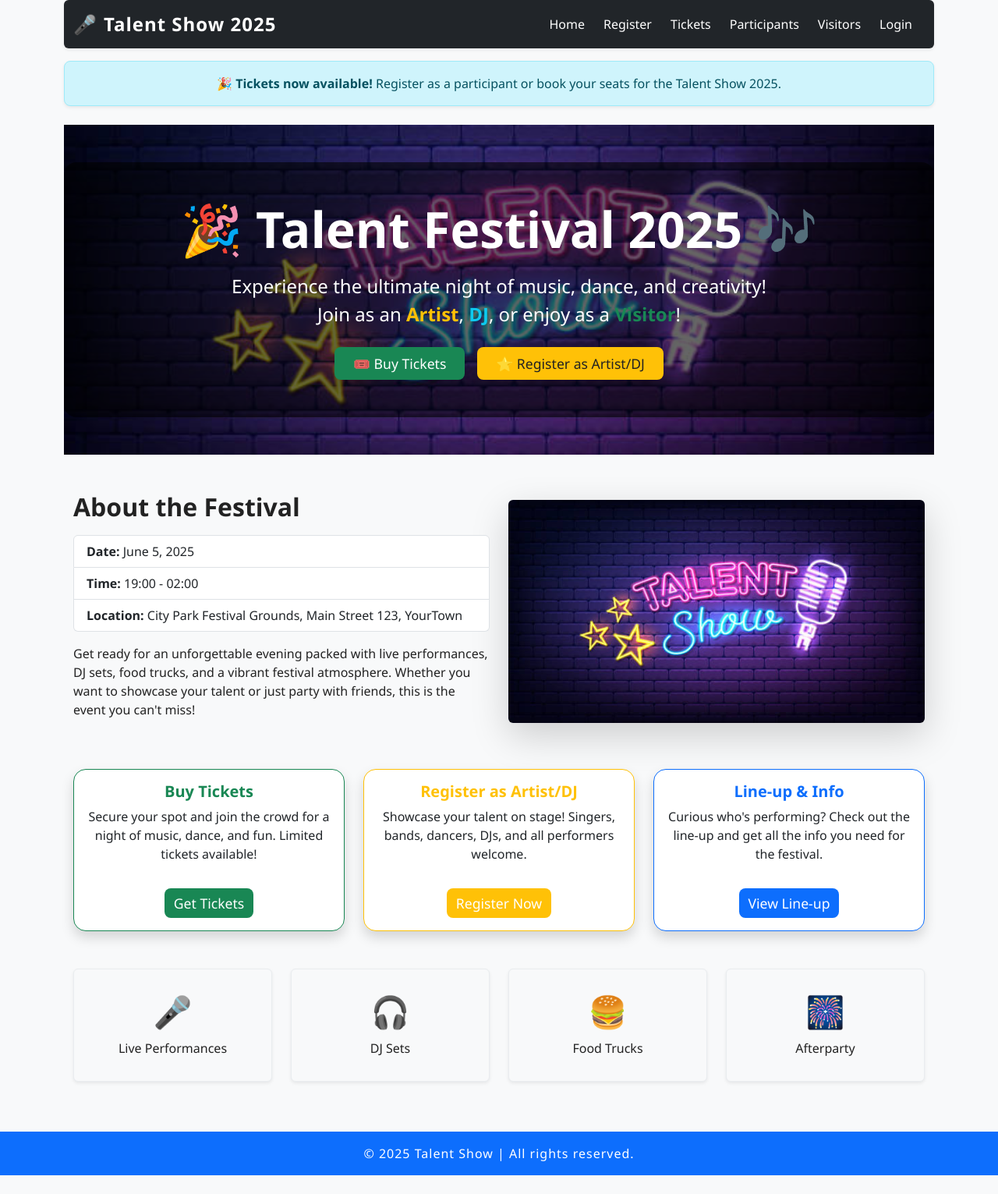
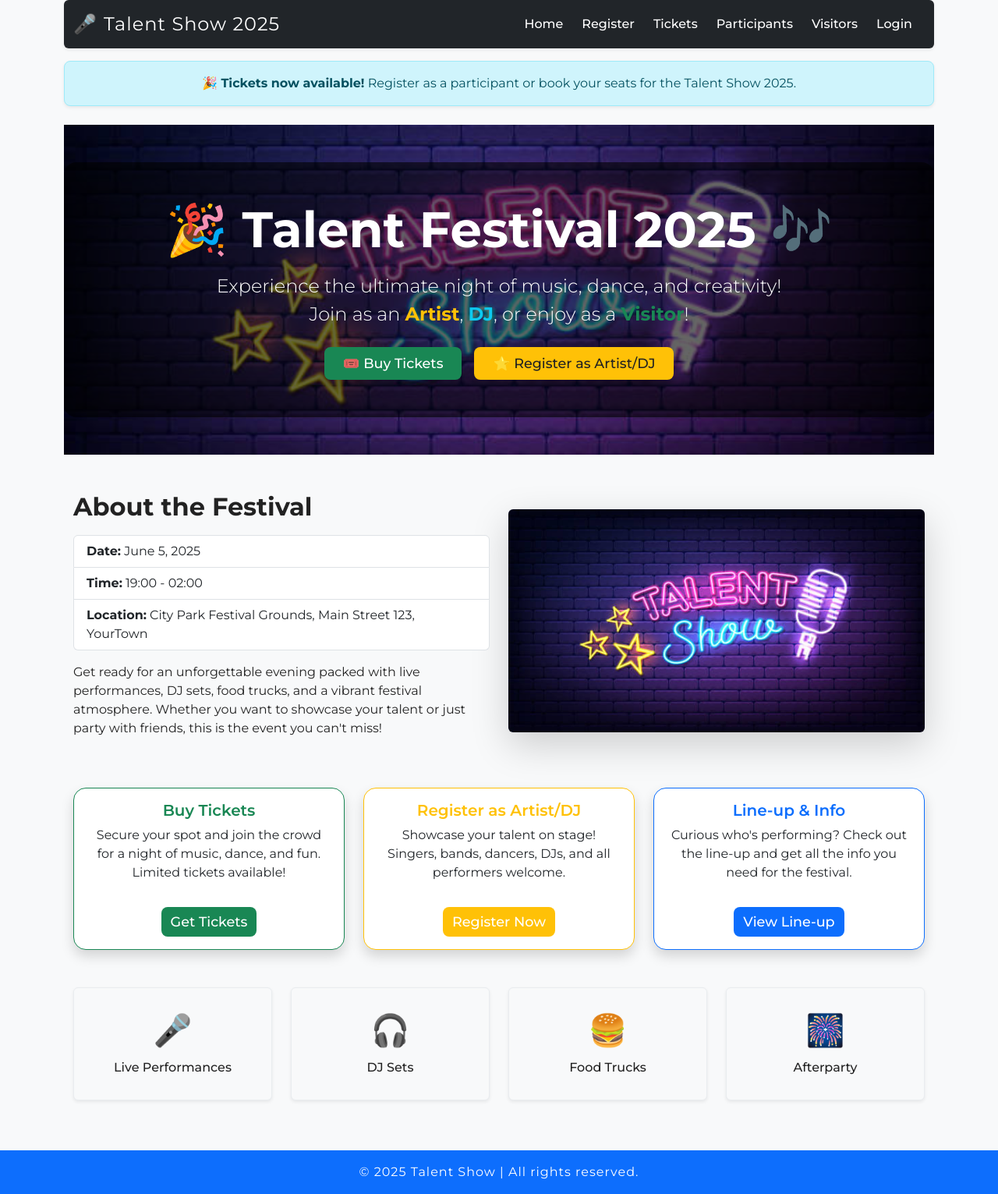
Before and after one commit to KevinvdWeert/Talentenshow-project, a PHP site: page / in a window 1280 px wide. Shown: the whole page at 78% size. Before the commit the page ends 1507 px from the top, so only its background shows below. Run offline with PHP 8.4, Linux system fonts and the light colour scheme; a stand-in replaces the project's code that opens the database connection.

Commit message:
font awesome

```diff
--- a/Includes/header.php
+++ b/Includes/header.php
@@ -7,15 +7,20 @@
     <!-- Bootstrap 5 CSS -->
     <link href="https://cdn.jsdelivr.net/npm/bootstrap@5.3.0/dist/css/bootstrap.min.css" rel="stylesheet">
     <!-- Custom CSS -->
-    <link rel="stylesheet" href="/Web/Talentenshow-project/assets/css/style.css">
+    <link rel="stylesheet" href="/Web/Talentenshow-project/assets/css/style.css"> <!-- Font Awesome is loaded above -->
     <link rel="icon" type="image/png" href="/Web/Talentenshow-project/assets/img/show-icon.jpg">
+    <!-- Font Awesome for Icons -->
+    <link rel="stylesheet" href="https://cdnjs.cloudflare.com/ajax/libs/font-awesome/6.5.0/css/all.min.css" integrity="sha512-..." crossorigin="anonymous" referrerpolicy="no-referrer" />
+    <link rel="preconnect" href="https://fonts.googleapis.com">
+    <link rel="preconnect" href="https://fonts.gstatic.com" crossorigin>
+    <link href="https://fonts.googleapis.com/css2?family=Montserrat:ital,wght@0,100..900;1,100..900&display=swap" rel="stylesheet">
 </head>
 <body>
     <header class="main-header mb-4">
         <div class="container">
             <nav class="navbar navbar-expand-lg navbar-dark bg-primary rounded shadow-sm">
                 <div class="container-fluid">
-                    <a class="navbar-brand fw-bold" href="index.php">
+                    <a class="navbar-brand fw-800" href="index.php">
                         <span class="me-2">🎤</span>Talent Show 2025
                     </a>
                     <button class="navbar-toggler" type="button" data-bs-toggle="collapse" data-bs-target="#navbarNav">
--- a/assets/css/style.css
+++ b/assets/css/style.css
@@ -1,6 +1,6 @@
 /* General Reset & Base */
 body {
-    font-family: 'Segoe UI', Arial, sans-serif;
+    font-family: 'Montserrat', sans-serif;
     background: #f8f9fa;
     color: #222;
     margin: 0;
@@ -99,29 +99,37 @@ section.py-5 .container {
     font-weight: 500;
     border-radius: 0.5rem;
     transition: box-shadow 0.2s, background 0.2s;
+    text-decoration: none !important;
 }
 .btn-success {
     background: #198754;
     border: none;
+    text-decoration: none !important;
 }
 .btn-success:hover {
-    background: #157347;
+    background: #0e5c37;
+    text-decoration: none !important;
 }
 .btn-warning {
     background: #ffc107;
     color: #222;
     border: none;
+    text-decoration: none !important;
+
 }
 .btn-warning:hover {
     background: #e0a800;
     color: #fff;
+    text-decoration: none !important;
 }
 .btn-primary {
     background: #0d6efd;
     border: none;
+    text-decoration: none !important;
 }
 .btn-primary:hover {
-    background: #0a58ca;
+    background: #0246ac;
+    text-decoration: none !important;
 }
 
 /* Cards */
@@ -135,6 +143,7 @@ section.py-5 .container {
 .card .btn {
     margin-top: 1rem;
 }
+
 
 /* Features */
 .p-4.bg-light {
--- a/index.php
+++ b/index.php
@@ -2,6 +2,7 @@
 session_start();
 include 'includes/header.php';
 ?>
+
 
 <!-- Hero Section -->
 <section class="py-5 text-center bg-dark text-white" style="background: url('assets/img/main-image.jpg') center/cover no-repeat;">
```
